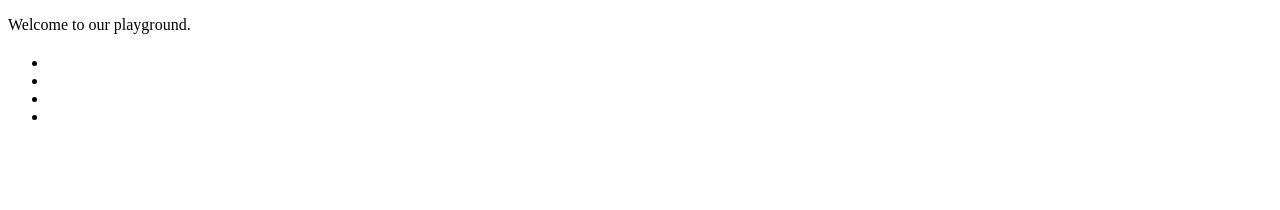
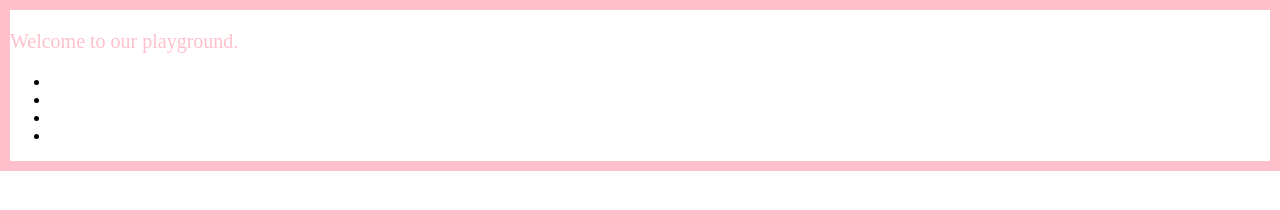
Before and after one commit to ariannavisentini/help-with-github, a plain HTML site: page index.html in a window 1280 px wide. Drawn offline with Linux system fonts and the light colour scheme.

Commit message:
Added a CSS file

```diff
--- /dev/null
+++ b/css/style.css
@@ -0,0 +1,18 @@
+/* CSS rule */
+
+body { /* selector */
+    margin: 0; /* css property value */
+    border-color:red;
+    border-width: 12px;
+    border-style: dashed;
+
+    /* the border proprierty shorthand (solid is the default)*/
+    border: 10px solid pink;
+
+}
+
+/*css rule */
+p { /* selector */
+    color:pink; /*declaration : propery value*/
+    font-size: 20px;
+}
--- a/index.html
+++ b/index.html
@@ -5,6 +5,8 @@
     <meta http-equiv="X-UA-Compatible" content="IE=edge">
     <meta name="viewport" content="width=device-width, initial-scale=1.0">
     <title>Github Playground</title>
+    <link rel="stylesheet" href="css/style.css" >
+
 </head>
 <body>
 
@@ -22,8 +24,11 @@
     </ul>
 
 
-    <!-- Shorthands -->
+    <!-- emmet Shorthands -->
     <!-- KISS - keep it super simple -->
+
+    <!-- ul>li*5 create five unordered list  -->
+    <!-- just "link" to create a link  -->
 
 
 </body>
```
